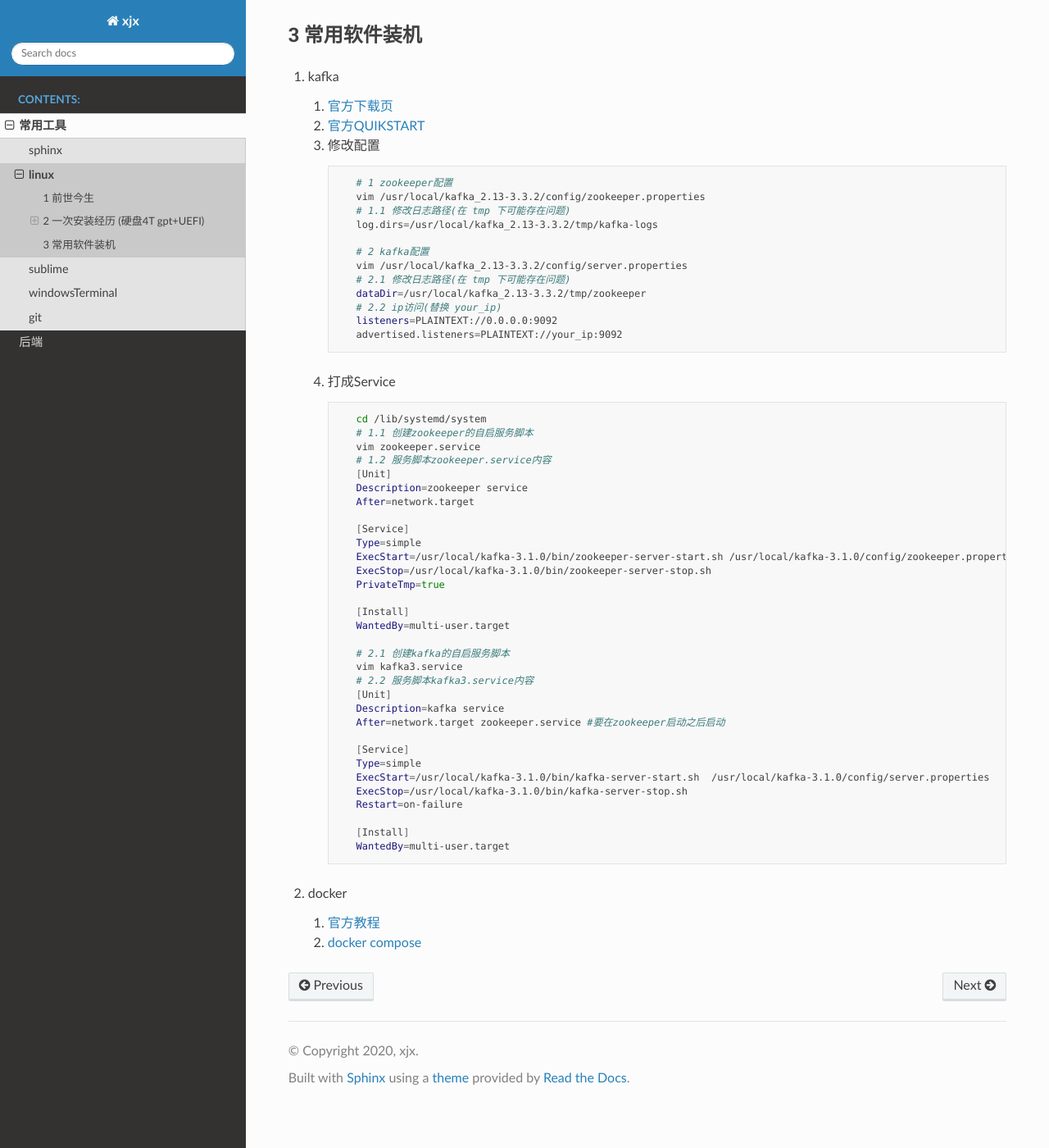
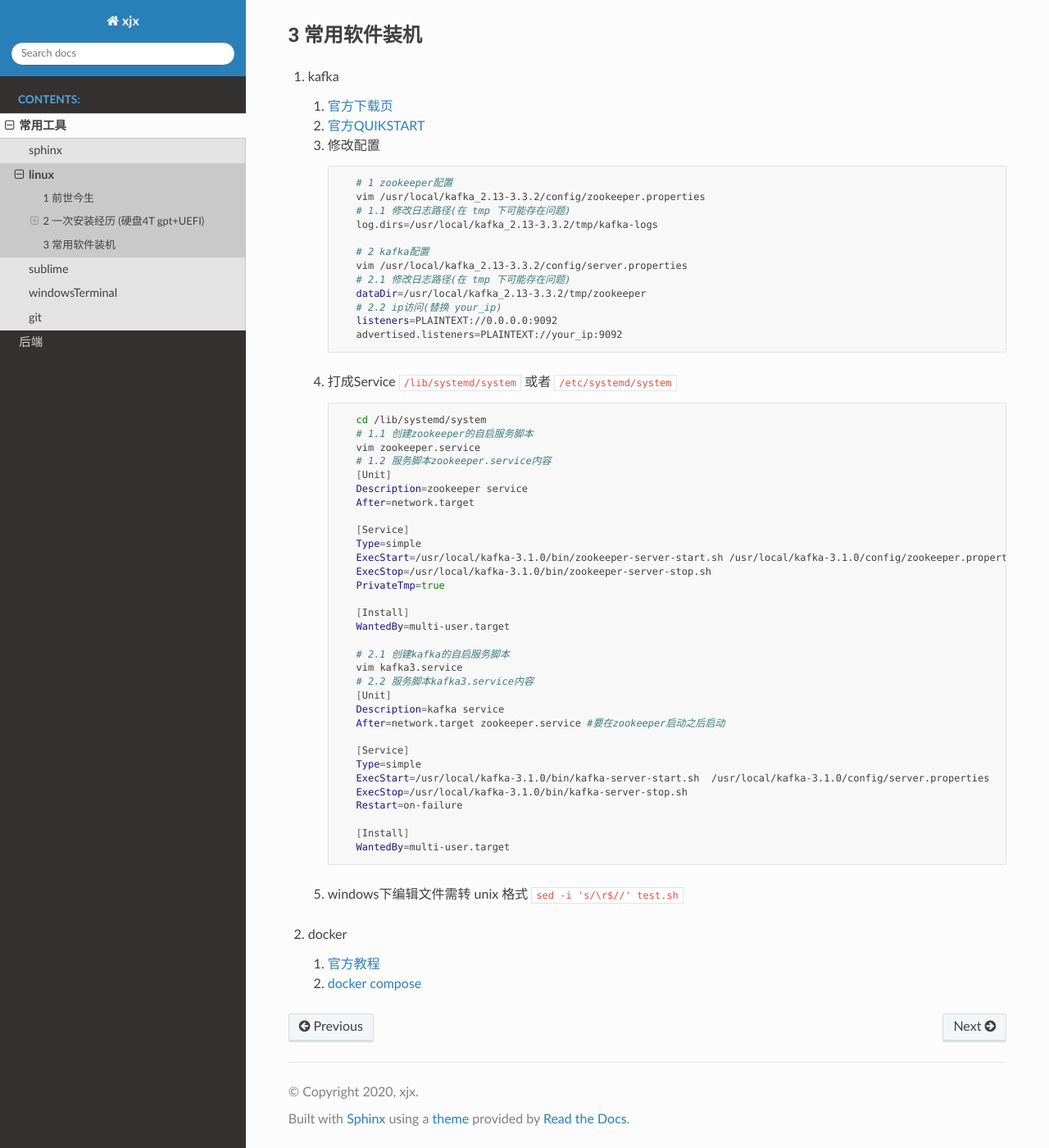
Before and after one commit to zzpandaman/wiki, a Sphinx documentation site: the page built from source/tools/linux.md, in a window 1280 px wide and 1400 px high, scrolled down 2453 px. Shown: the whole window at 82% size. Built offline with Sphinx 7.4.7 and the Read the Docs theme 2.0.0, drawn with Linux system fonts in a browser that asks for light colours; pages that are not in the unit, such as notebooks, are missing from menus.

Commit message:
模块名变更

````diff
--- a/source/backend/microservice/index.rst
+++ b/source/backend/microservice/index.rst
@@ -6,4 +6,3 @@
 
    overview
    springcloud
-   ci-di
--- a/source/backend/other/index.rst
+++ b/source/backend/other/index.rst
@@ -7,3 +7,4 @@
    docker
    elasticsearch
    activiti
+   ci-di
--- a/source/tools/linux.md
+++ b/source/tools/linux.md
@@ -152,7 +152,7 @@
          advertised.listeners=PLAINTEXT://your_ip:9092
       ```
 
-   4. 打成Service
+   4. 打成Service `/lib/systemd/system` 或者 `/etc/systemd/system`
 
       ```sh
          cd /lib/systemd/system
@@ -189,6 +189,8 @@
          WantedBy=multi-user.target
       ```
 
+   5. windows下编辑文件需转 unix 格式 `sed -i 's/\r$//' test.sh`
+
 2. docker
    1. [官方教程](https://docs.docker.com/engine/install/centos/)
    2. [docker compose](https://docs.docker.com/compose/install/)
````
Also changed, not shown: source/backend/other/ci-di.md (renamed from source/backend/microservice/ci-di.md).
